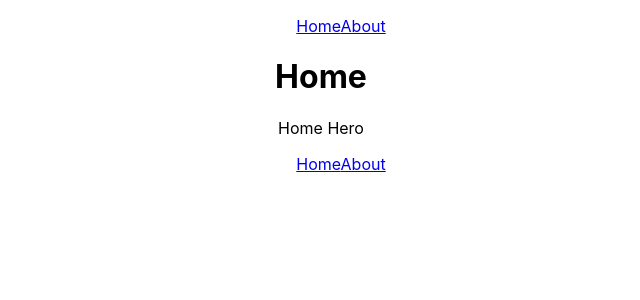
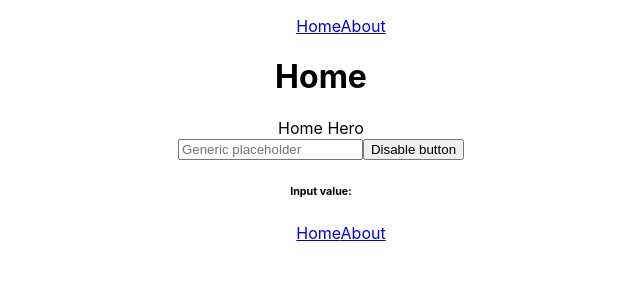
Before and after one commit to Koulinn/basics_react, a React (Create React App) app: page / in a window 1280 px wide. Shown: the top 300 px of the page, without its empty margins (319-959 px from the left). Built offline with nearby package versions, Linux system fonts and the light colour scheme.

Commit message:
Small changes

```diff
--- a/src/App.js
+++ b/src/App.js
@@ -1,10 +1,17 @@
-import logo from './logo.svg';
-import './App.css';
+import { useState } from 'react'
+import './App.css'
 import Navigation from './Navigation'
 import { Routes, Route } from 'react-router-dom'
 import GenericView from './views/GenericView'
 
 function App() {
+    const [isEnabled, setIsEnabled] = useState(true)
+    const [inputValue, setInputValue] = useState('')
+
+    // useEffect(() => {
+    //     props.setInputValue('')
+    // }, [title])
+
     return (
         <div className='App'>
             <Navigation />
@@ -12,16 +19,47 @@ function App() {
                 <Route
                     path='/'
                     element={
-                        <GenericView title='Home' heroText={'Home Hero'} />
+                        <GenericView
+                            title='Home'
+                            heroText={'Home Hero'}
+                            props1={1}
+                            props2={2}
+                            props3={3}
+                        />
                     }
                 />
                 <Route
                     path='/about'
                     element={
-                        <GenericView title='About' heroText={'About Hero'} />
+                        <GenericView
+                            title='About'
+                            heroText={'About Hero'}
+                            setInputValue={setInputValue}
+                            props1={1}
+                            props2={2}
+                            props3={3}
+                        />
                     }
                 />
             </Routes>
+            <div>
+                <input
+                    type='text'
+                    placeholder='Generic placeholder'
+                    disabled={!isEnabled}
+                    onChange={(e) => setInputValue(e.target.value)}
+                />
+
+                <button
+                    onClick={(anyName) => {
+                        console.log(anyName)
+                        setIsEnabled(!isEnabled)
+                    }}
+                >
+                    {isEnabled ? 'Disable button' : 'Enable button'}
+                </button>
+                <h6>Input value: {inputValue}</h6>
+            </div>
             <footer>
                 <Navigation />
             </footer>
@@ -29,4 +67,4 @@ function App() {
     )
 }
 
-export default App;
+export default App
--- a/src/views/GenericView.jsx
+++ b/src/views/GenericView.jsx
@@ -1,10 +1,11 @@
 import React from 'react'
 
-function GenericView({ title, heroText }) {
+function GenericView(props) {
+    console.log(props, 'props1')
     return (
         <main>
-            <h1>{title}</h1>
-            <div>{heroText}</div>
+            <h1>{props.title}</h1>
+            <div>{props.heroText}</div>
         </main>
     )
 }
```
